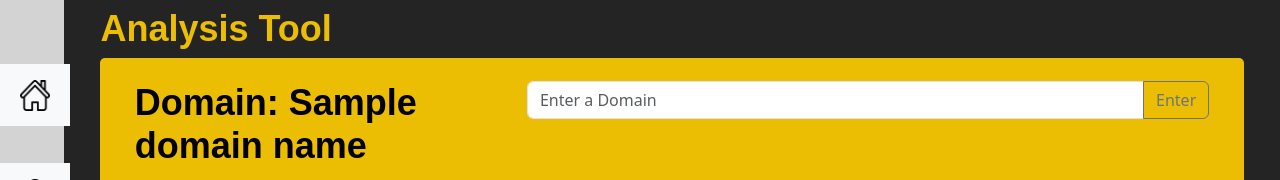
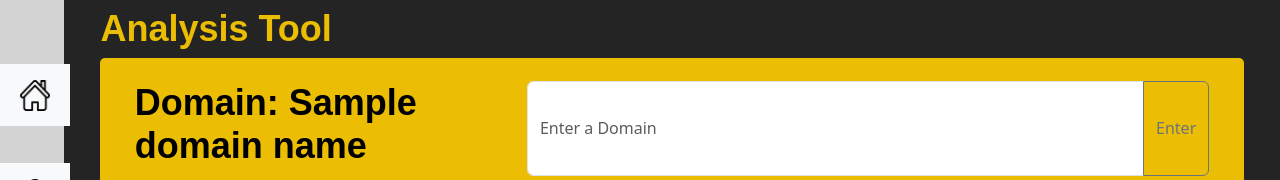
Before and after one commit to Lilsofie/AnalysisTool, a Flask app: template templates/domain.html in a window 1280 px wide. Shown: the top 180 px of the page. Run offline with Flask 3, Linux system fonts and the light colour scheme; the template is opened without the code that fills it: most values are stand-ins (such as "Sample title", 1, 10 or a date in 2020); some libraries are stand-ins or nearby versions.

Commit message:
Update domain.css

```diff
--- a/static/css/domain.css
+++ b/static/css/domain.css
@@ -11,9 +11,6 @@
     font-size: clamp(36px, calc(1rem + 0.5vw), 56px);
     color: #000000;
 
-}
-.search-bar{
-    height: 5%;
 }
 .item{
     position: relative;
```
